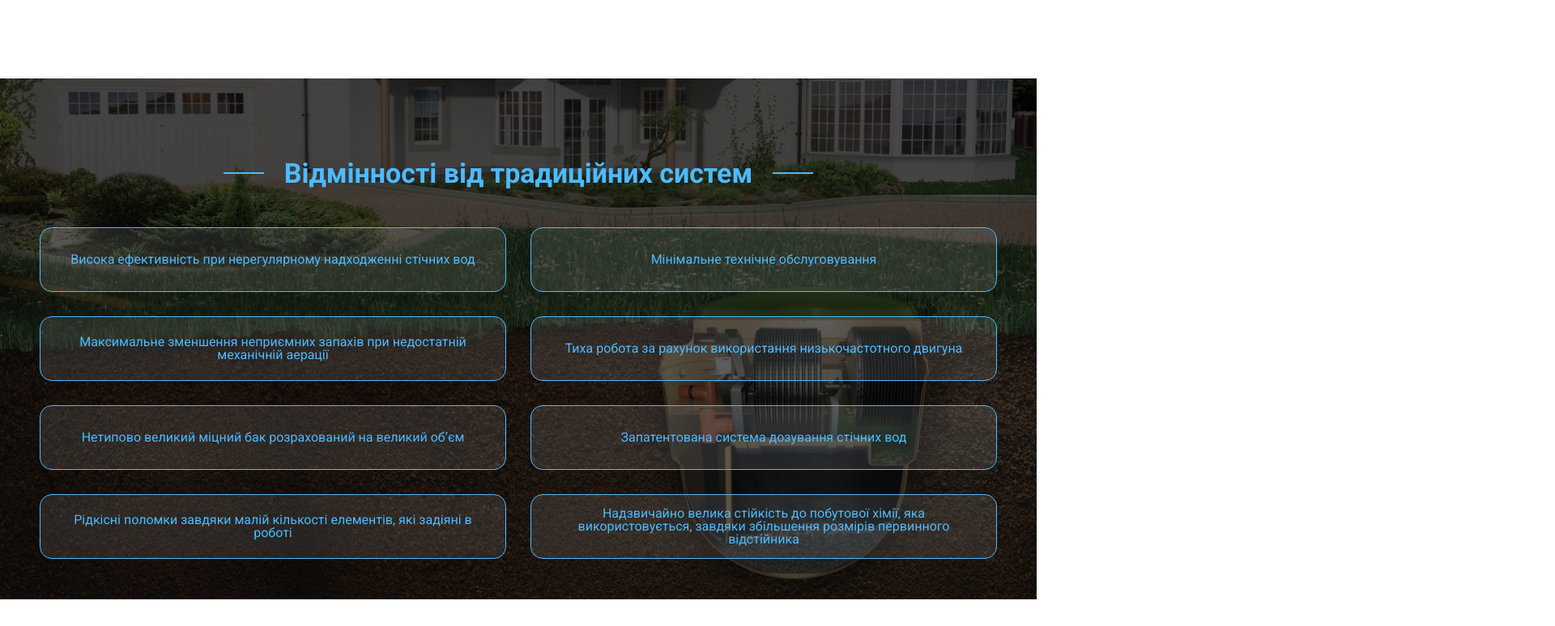
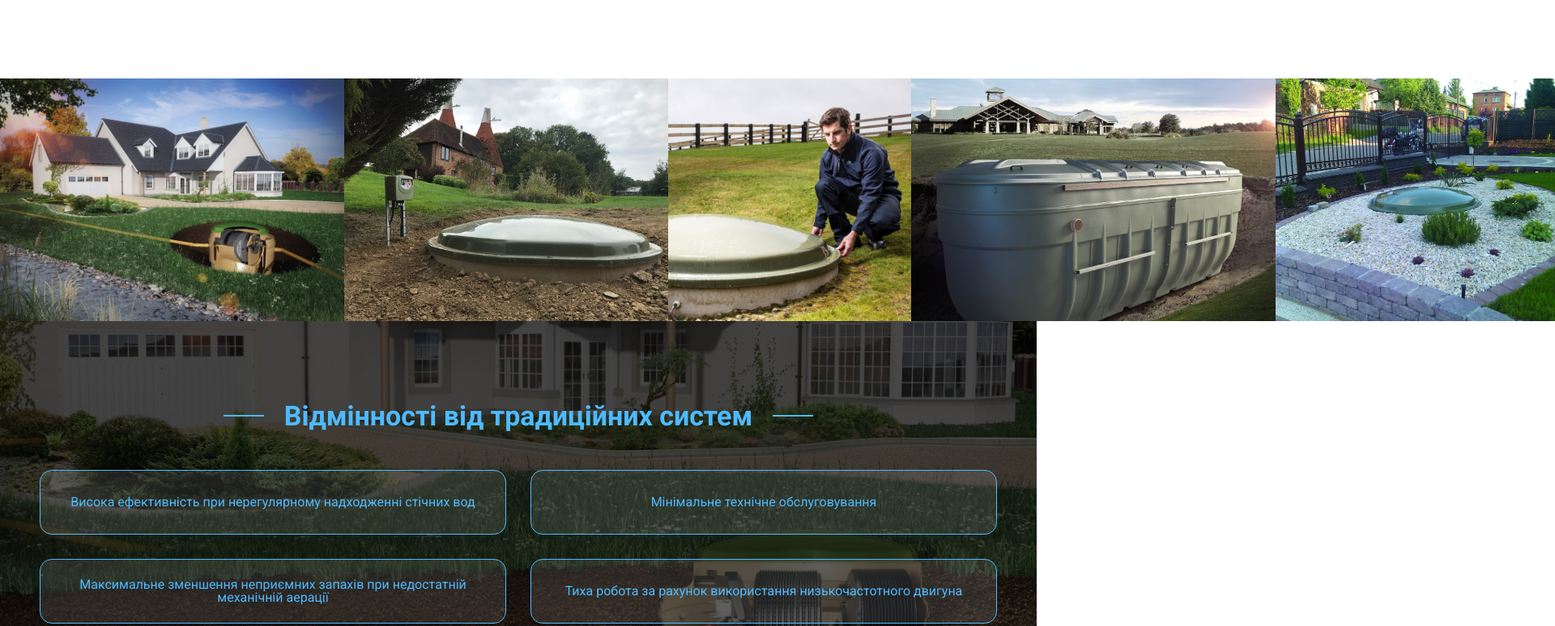
Before and after one commit to ArtemUholkov/kingspan-ziko, a plain HTML site: page index.html in a window 1280 px wide. Shown: the part 1407-2181 px from the top of the page at 81% size, 1920 px wide, since content can reach past the window. Before the commit the page ends 2148 px from the top, so only its background shows below. Drawn offline with Linux system fonts and the light colour scheme.

Commit message:
img_line created

```diff
--- a/index.html
+++ b/index.html
@@ -141,6 +141,14 @@
         </div>
       </div>
     </section>
+    <section class="img_line">
+      <img src="img/sub-line/1.jpg" alt="" class="img_line_item" />
+      <img src="img/sub-line/2.jpg" alt="" class="img_line_item" />
+      <img src="img/sub-line/4.jpeg" alt="" class="img_line_item" />
+      <img src="img/sub-line/3.jpeg" alt="" class="img_line_item" />
+      <img src="img/sub-line/5.jpg" alt="" class="img_line_item" />
+      <img src="img/sub-line/6.png" alt="" class="img_line_item" />
+    </section>
     <section class="differences">
       <div class="differences-filter"></div>
       <div class="title_wrapper differences_title_wrapper">
--- /dev/null
+++ b/styles/img_line.css
@@ -0,0 +1,9 @@
+.img_line {
+  width: 100%;
+  display: flex;
+  flex-wrap: nowrap;
+  gap: 0;
+}
+.img_line_item {
+  height: 300px;
+}
--- a/styles/index.css
+++ b/styles/index.css
@@ -4,3 +4,4 @@
 @import url(main-video.css);
 @import url(usage.css);
 @import url(differences.css);
+@import url(img_line.css);
```
Also changed, not shown: img/sub-line/1.jpg (added), img/sub-line/2.jpg (added), img/sub-line/3.jpeg (added), img/sub-line/4.jpeg (added), img/sub-line/5.jpg (added), img/sub-line/6.png (added).
